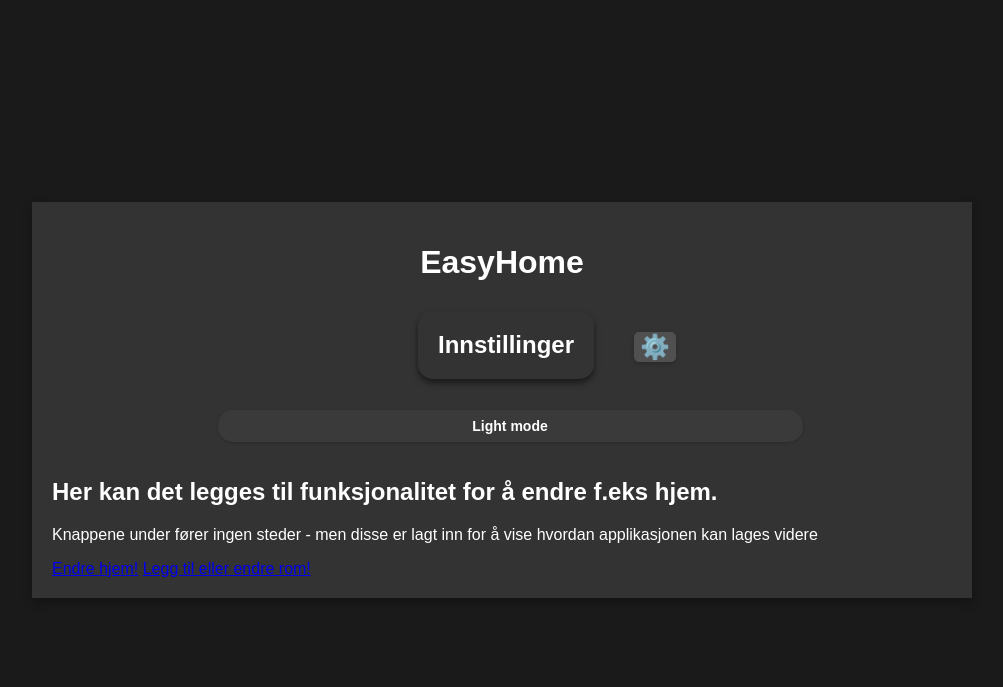
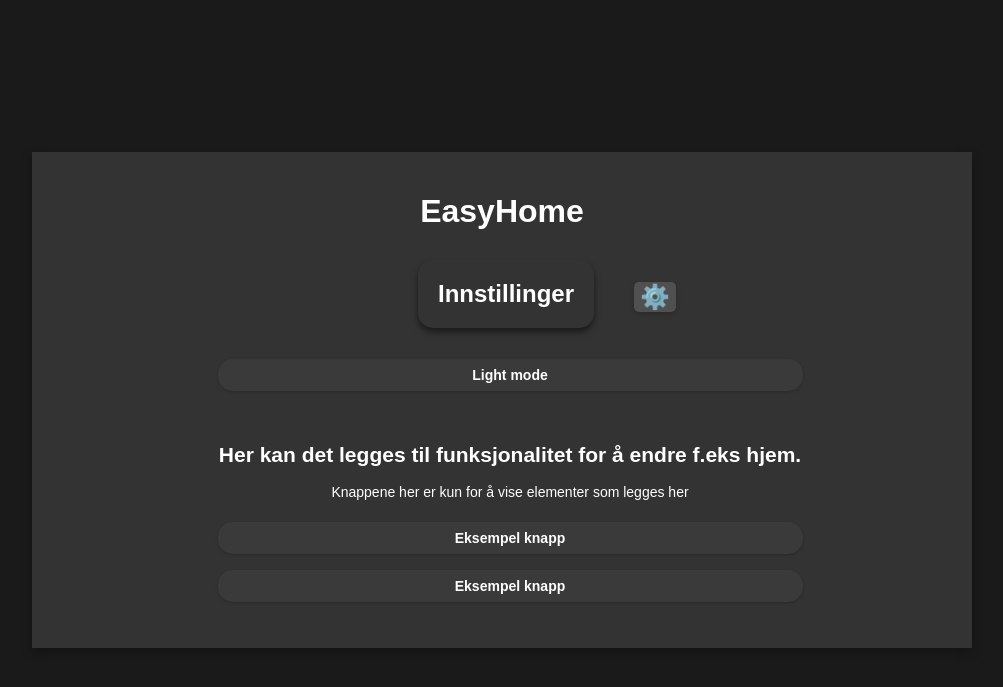
Before and after one commit to StefanBStrand/SETGruppe11HIOF, a Django app: page /settings/ in a window 1280 px wide. Shown: the top 687 px of the page, without its empty margins (138-1141 px from the left). Run offline with Django 5.2, Linux system fonts and the light colour scheme; the visitor is signed in with stand-in values (Sample User, id 1).

Commit message:
Legge til eksempel knappet i settings

```diff
--- a/static/css/settings.css
+++ b/static/css/settings.css
@@ -85,3 +85,23 @@ header h1 {
     border: none;
     font-weight: bold;
 }
+
+.other-settings-container{
+    width: 100%;
+    padding: 8px;
+    margin: 10px 0;
+    border-radius: 15px;
+    text-align: center;
+    font-size: 14px;
+}
+
+.other-settings-container button {
+    width: 65%;
+    padding: 8px;
+    margin: 8px auto;
+    border-radius: 15px;
+    font-size: 14px;
+    box-shadow: 0 1px 3px rgba(0, 0, 0, 0.2);
+    border: none;
+    font-weight: bold;
+}
--- a/templates/settings.html
+++ b/templates/settings.html
@@ -25,10 +25,12 @@
            <button id="theme-toggle">Light mode</button>
         </div>
 
-<h2>Her kan det legges til funksjonalitet for å endre f.eks hjem.</h2>
-<p>Knappene under fører ingen steder - men disse er lagt inn for å vise hvordan applikasjonen kan lages videre</p>
-<a href="#" class="device-button">Endre hjem!</a>
-<a href="#" class="device-button">Legg til eller endre rom!</a>
+        <div class="other-settings-container">
+            <h2>Her kan det legges til funksjonalitet for å endre f.eks hjem.</h2>
+            <p>Knappene her er kun for å vise elementer som legges her</p>
+           <button id="#">Eksempel knapp</button>
+            <button id="#">Eksempel knapp</button>
+        </div>
 
     </div>
 
```
